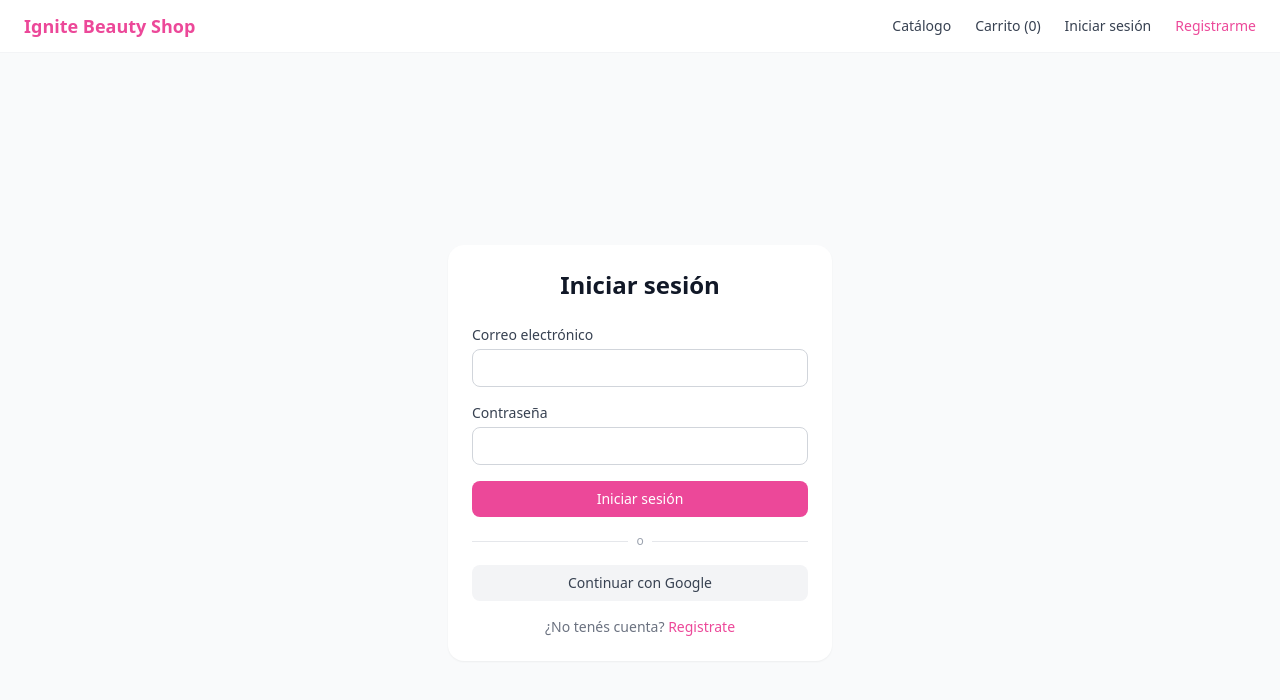
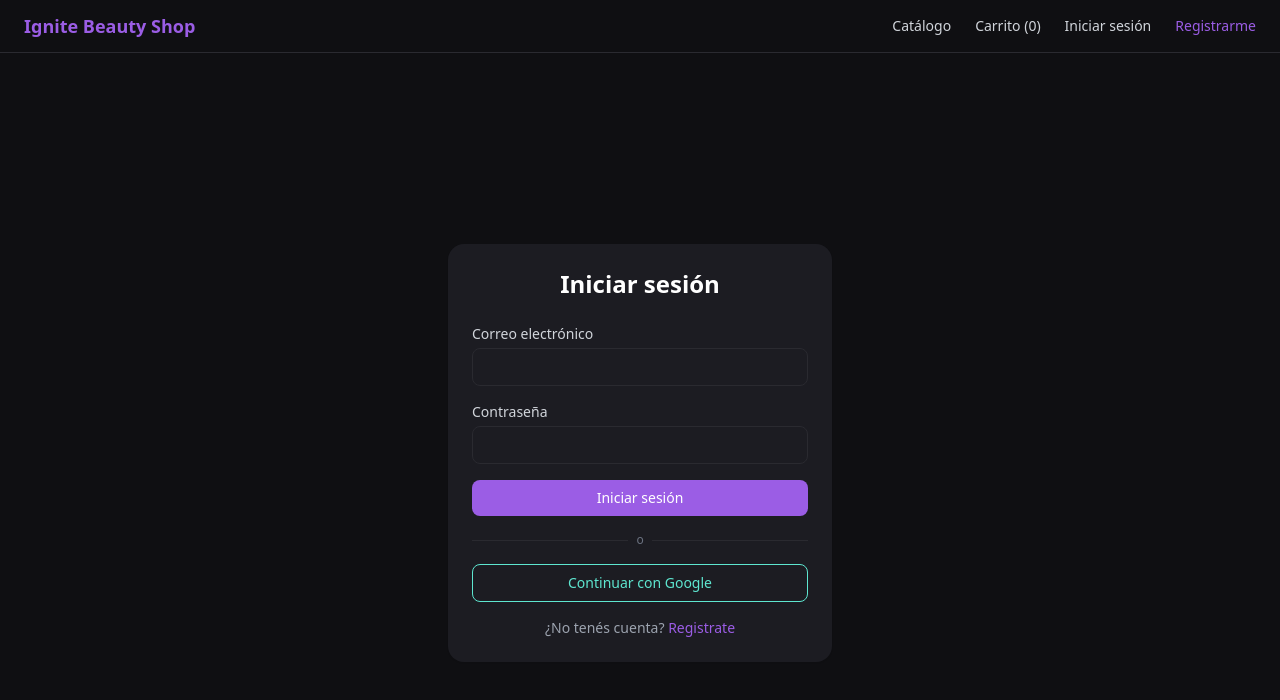
Before and after one commit to Katy-T20/ProyectoM5_KatyTejada, a React (Vite) app: page /login in a window 1280 px wide. Shown: the top 700 px of the page. Built offline with nearby package versions, Linux system fonts and the light colour scheme; no server answers.

Commit message:
Fix: Modifico componentes con nuevos estilos

```diff
--- a/src/components/layout/CustomerLayout.tsx
+++ b/src/components/layout/CustomerLayout.tsx
@@ -3,7 +3,7 @@ import { Navbar } from "./Navbar";
 
 export function CustomerLayout() {
   return (
-    <div className="min-h-screen bg-gray-50">
+    <div className="min-h-screen bg-dark-bg">
       <Navbar />
       <main>
         <Outlet />
--- a/src/components/layout/Navbar.tsx
+++ b/src/components/layout/Navbar.tsx
@@ -15,15 +15,15 @@ export function Navbar() {
   }
 
   return (
-    <nav className="border-b border-gray-100 bg-white">
+    <nav className="border-b border-dark-border bg-dark-bg">
       <div className="mx-auto flex max-w-7xl items-center justify-between px-4 py-3 sm:px-6">
-        <Link to="/" className="text-lg font-semibold text-pink-500">
+        <Link to="/" className="text-lg font-semibold text-brand-purple">
           Ignite Beauty Shop
         </Link>
 
         {/* Botón hamburguesa - solo móvil */}
         <button
-          className="text-gray-700 sm:hidden"
+          className="text-white sm:hidden"
           onClick={() => setMenuOpen(!menuOpen)}
           aria-label="Abrir menú"
         >
@@ -34,14 +34,14 @@ export function Navbar() {
         <div className="hidden items-center gap-6 sm:flex">
           <Link
             to="/catalog"
-            className="text-sm text-gray-700 hover:text-pink-500"
+            className="text-sm text-gray-300 hover:text-brand-teal"
           >
             Catálogo
           </Link>
 
           <Link
             to="/cart"
-            className="text-sm text-gray-700 hover:text-pink-500"
+            className="text-sm text-gray-300 hover:text-brand-teal"
           >
             Carrito ({itemCount})
           </Link>
@@ -51,7 +51,7 @@ export function Navbar() {
               {user.role === "admin" && (
                 <Link
                   to="/admin"
-                  className="text-sm text-gray-700 hover:text-pink-500"
+                  className="text-sm text-gray-300 hover:text-brand-teal"
                 >
                   Admin
                 </Link>
@@ -59,17 +59,17 @@ export function Navbar() {
               {user.role === "customer" && (
                 <Link
                   to="/orders"
-                  className="text-sm text-gray-700 hover:text-pink-500"
+                  className="text-sm text-gray-300 hover:text-brand-teal"
                 >
                   Mis órdenes
                 </Link>
               )}
-              <span className="text-sm text-gray-500">
+              <span className="text-sm text-gray-400">
                 Hola {user.displayName}
               </span>
               <button
                 onClick={handleLogout}
-                className="text-sm font-medium text-pink-500"
+                className="text-sm font-medium text-brand-purple"
               >
                 Cerrar sesión
               </button>
@@ -78,13 +78,13 @@ export function Navbar() {
             <>
               <Link
                 to="/login"
-                className="text-sm text-gray-700 hover:text-pink-500"
+                className="text-sm text-gray-300 hover:text-brand-teal"
               >
                 Iniciar sesión
               </Link>
               <Link
                 to="/register"
-                className="text-sm font-medium text-pink-500"
+                className="text-sm font-medium text-brand-purple"
               >
                 Registrarme
               </Link>
@@ -95,11 +95,11 @@ export function Navbar() {
 
       {/* Menú móvil desplegable */}
       {menuOpen && (
-        <div className="flex flex-col gap-3 border-t border-gray-100 px-4 py-3 sm:hidden">
+        <div className="flex flex-col gap-3 border-t border-dark-border px-4 py-3 sm:hidden">
           <Link
             to="/catalog"
             onClick={() => setMenuOpen(false)}
-            className="text-sm text-gray-700"
+            className="text-sm text-gray-300"
           >
             Catálogo
           </Link>
@@ -107,7 +107,7 @@ export function Navbar() {
           <Link
             to="/cart"
             onClick={() => setMenuOpen(false)}
-            className="text-sm text-gray-700"
+            className="text-sm text-gray-300"
           >
             Carrito ({itemCount})
           </Link>
@@ -118,7 +118,7 @@ export function Navbar() {
                 <Link
                   to="/admin"
                   onClick={() => setMenuOpen(false)}
-                  className="text-sm text-gray-700"
+                  className="text-sm text-gray-300"
                 >
                   Admin
                 </Link>
@@ -127,17 +127,17 @@ export function Navbar() {
                 <Link
                   to="/orders"
                   onClick={() => setMenuOpen(false)}
-                  className="text-sm text-gray-700"
+                  className="text-sm text-gray-300"
                 >
                   Mis órdenes
                 </Link>
               )}
-              <span className="text-sm text-gray-500">
+              <span className="text-sm text-gray-400">
                 Hola {user.displayName}
               </span>
               <button
                 onClick={handleLogout}
-                className="text-left text-sm font-medium text-pink-500"
+                className="text-left text-sm font-medium text-brand-purple"
               >
                 Cerrar sesión
               </button>
@@ -147,14 +147,14 @@ export function Navbar() {
               <Link
                 to="/login"
                 onClick={() => setMenuOpen(false)}
-                className="text-sm text-gray-700"
+                className="text-sm text-gray-300"
               >
                 Iniciar sesión
               </Link>
               <Link
                 to="/register"
                 onClick={() => setMenuOpen(false)}
-                className="text-sm font-medium text-pink-500"
+                className="text-sm font-medium text-brand-purple"
               >
                 Registrarme
               </Link>
--- a/src/components/products/ProductCard.tsx
+++ b/src/components/products/ProductCard.tsx
@@ -9,9 +9,9 @@ export function ProductCard({ product }: ProductCardProps) {
   return (
     <Link
       to={`/product/${product.id}`}
-      className="flex flex-col overflow-hidden rounded-xl border border-gray-100 bg-white transition hover:shadow-md"
+      className="flex flex-col overflow-hidden rounded-xl border border-dark-border bg-dark-surface transition hover:border-brand-purple"
     >
-      <div className="aspect-square bg-gray-100">
+      <div className="aspect-square bg-dark-border">
         <img
           src={product.imageUrl}
           alt={product.name}
@@ -20,13 +20,13 @@ export function ProductCard({ product }: ProductCardProps) {
       </div>
 
       <div className="flex flex-col gap-1 p-3">
-        <span className="text-xs uppercase text-gray-400">
+        <span className="text-xs uppercase text-gray-500">
           {product.category}
         </span>
-        <h3 className="text-sm font-medium text-gray-900 line-clamp-2">
+        <h3 className="text-sm font-medium text-white line-clamp-2">
           {product.name}
         </h3>
-        <span className="text-sm font-semibold text-pink-500">
+        <span className="text-sm font-semibold text-brand-purple">
           ${product.price.toFixed(2)}
         </span>
       </div>
--- a/src/components/ui/Button.tsx
+++ b/src/components/ui/Button.tsx
@@ -18,8 +18,8 @@ export function Button({
 
   const variantStyles =
     variant === "primary"
-      ? "bg-pink-500 text-white hover:bg-pink-600"
-      : "bg-gray-100 text-gray-700 hover:bg-gray-200";
+      ? "bg-brand-purple text-white hover:bg-brand-purple-dark"
+      : "border border-brand-teal text-brand-teal hover:bg-brand-teal/10";
 
   return (
     <button
--- a/src/components/ui/Input.tsx
+++ b/src/components/ui/Input.tsx
@@ -8,17 +8,17 @@ interface InputProps extends InputHTMLAttributes<HTMLInputElement> {
 export function Input({ label, error, id, ...rest }: InputProps) {
   return (
     <div className="flex flex-col gap-1">
-      <label htmlFor={id} className="text-sm font-medium text-gray-700">
+      <label htmlFor={id} className="text-sm font-medium text-gray-300">
         {label}
       </label>
       <input
         id={id}
-        className={`rounded-lg border px-3 py-2 text-sm outline-none transition focus:ring-2 focus:ring-pink-400 ${
-          error ? "border-red-400" : "border-gray-300"
+        className={`rounded-lg border bg-dark-surface px-3 py-2 text-sm text-white outline-none transition placeholder:text-gray-500 focus:ring-2 focus:ring-brand-purple ${
+          error ? "border-red-400" : "border-dark-border"
         }`}
         {...rest}
       />
-      {error && <span className="text-xs text-red-500">{error}</span>}
+      {error && <span className="text-xs text-red-400">{error}</span>}
     </div>
   );
 }
--- a/src/pages/auth/Login.tsx
+++ b/src/pages/auth/Login.tsx
@@ -62,9 +62,9 @@ export function Login() {
   }
 
   return (
-    <div className="flex min-h-screen items-center justify-center bg-gray-50 px-4">
-      <div className="w-full max-w-sm rounded-2xl bg-white p-6 shadow-sm">
-        <h1 className="mb-6 text-center text-2xl font-semibold text-gray-900">
+    <div className="flex min-h-screen items-center justify-center bg-dark-bg px-4">
+      <div className="w-full max-w-sm rounded-2xl bg-dark-surface p-6 shadow-sm">
+        <h1 className="mb-6 text-center text-2xl font-semibold text-white">
           Iniciar sesión
         </h1>
 
@@ -95,9 +95,9 @@ export function Login() {
         </form>
 
         <div className="my-4 flex items-center gap-2">
-          <div className="h-px flex-1 bg-gray-200" />
-          <span className="text-xs text-gray-400">o</span>
-          <div className="h-px flex-1 bg-gray-200" />
+          <div className="h-px flex-1 bg-dark-border" />
+          <span className="text-xs text-gray-500">o</span>
+          <div className="h-px flex-1 bg-dark-border" />
         </div>
 
         <Button
@@ -108,9 +108,9 @@ export function Login() {
           Continuar con Google
         </Button>
 
-        <p className="mt-4 text-center text-sm text-gray-500">
+        <p className="mt-4 text-center text-sm text-gray-400">
           ¿No tenés cuenta?{" "}
-          <Link to="/register" className="font-medium text-pink-500">
+          <Link to="/register" className="font-medium text-brand-purple">
             Registrate
           </Link>
         </p>
--- a/src/pages/auth/Register.tsx
+++ b/src/pages/auth/Register.tsx
@@ -44,9 +44,9 @@ export function Register() {
   }
 
   return (
-    <div className="flex min-h-screen items-center justify-center bg-gray-50 px-4">
-      <div className="w-full max-w-sm rounded-2xl bg-white p-6 shadow-sm">
-        <h1 className="mb-6 text-center text-2xl font-semibold text-gray-900">
+    <div className="flex min-h-screen items-center justify-center bg-dark-bg px-4">
+      <div className="w-full max-w-sm rounded-2xl bg-dark-surface p-6 shadow-sm">
+        <h1 className="mb-6 text-center text-2xl font-semibold text-white">
           Crear cuenta
         </h1>
 
@@ -85,9 +85,9 @@ export function Register() {
           </Button>
         </form>
 
-        <p className="mt-4 text-center text-sm text-gray-500">
+        <p className="mt-4 text-center text-sm text-gray-400">
           ¿Ya tenés cuenta?{" "}
-          <Link to="/login" className="font-medium text-pink-500">
+          <Link to="/login" className="font-medium text-brand-purple">
             Iniciá sesión
           </Link>
         </p>
```
Also changed, not shown: src/components/products/ProductGrid.tsx (+6 -6 lines).
